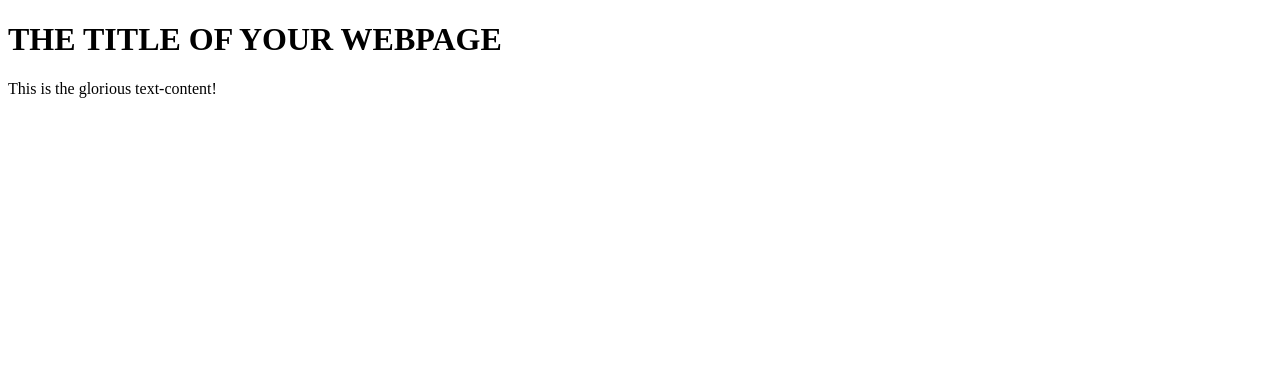
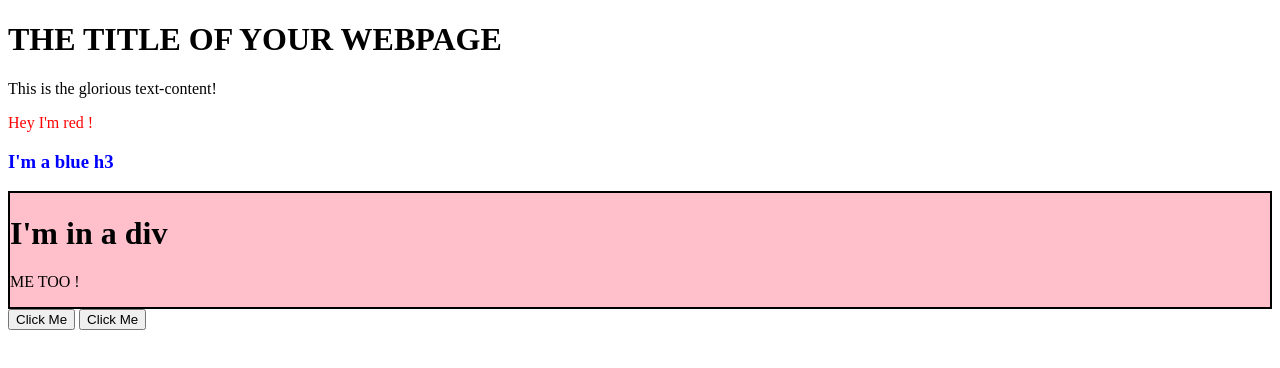
Before and after one commit to NicolasDaCostaLopes/dom-manipulation-and-events, a plain HTML site: page index.html in a window 1280 px wide. Drawn offline with Linux system fonts and the light colour scheme.

Commit message:
End of lesson

```diff
--- a/index.html
+++ b/index.html
@@ -9,5 +9,7 @@
 <body>
     <h1>THE TITLE OF YOUR WEBPAGE</h1>
     <div id="container"></div>
+    <button onclick="alert('Hello World')">Click Me</button>
+    <button id="btn">Click Me</button>
 </body>
 </html>
--- a/script.js
+++ b/script.js
@@ -6,3 +6,35 @@ content.classList.add("content");
 content.textContent = "This is the glorious text-content!";
 
 container.appendChild(content);
+
+const red = document.createElement("p");
+red.style.color = "red";
+red.textContent = "Hey I'm red !";
+
+container.appendChild(red);
+
+const blue = document.createElement("h3");
+blue.style.color = "blue";
+blue.textContent = "I'm a blue h3";
+container.appendChild(blue);
+
+
+const pinkDiv = document.createElement("div");
+pinkDiv.style.backgroundColor = "pink";
+pinkDiv.style.border = "2px solid black";
+
+const h1 = document.createElement("h1");
+h1.textContent = "I'm in a div";
+pinkDiv.appendChild(h1);
+
+const p = document.createElement("p");
+p.textContent = "ME TOO !";
+pinkDiv.appendChild(p);
+
+container.appendChild(pinkDiv);
+
+const btn = document.querySelector("#btn");
+btn.addEventListener("click", (a) => {
+    a.target.style.background = "blue";
+    alert("Hello World");
+});
```
